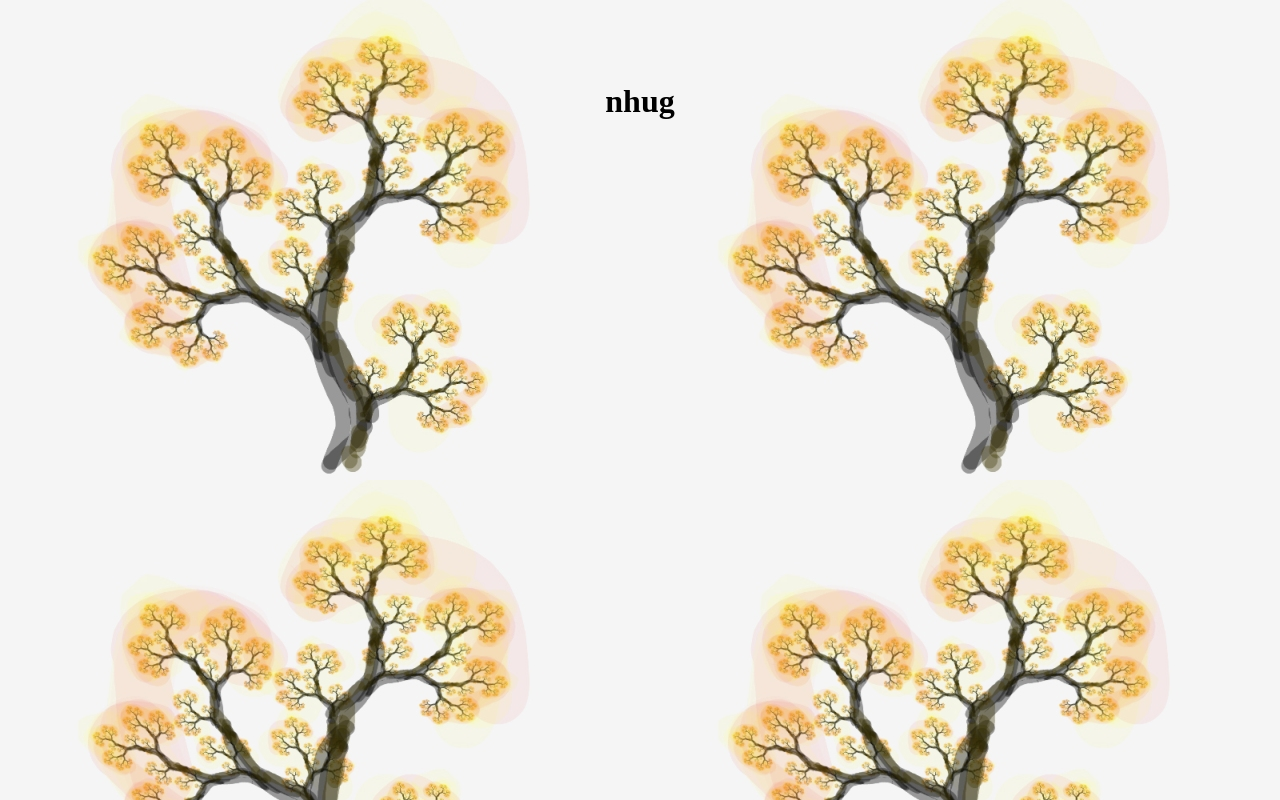
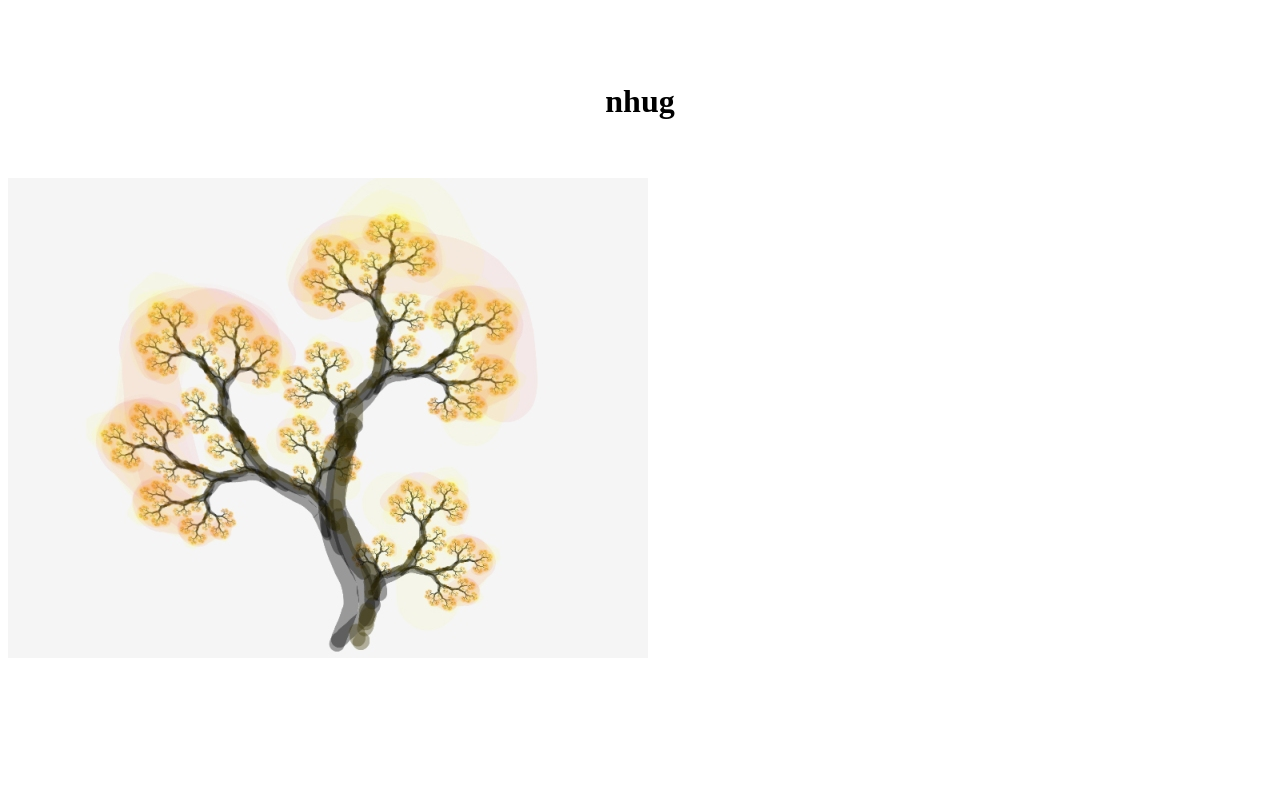
Before and after one commit to juan-nhug-eu/cie10, a plain HTML site: page index.html in a window 1280 px wide. Drawn offline with Linux system fonts and the light colour scheme.

Commit message:
Update index.html

```diff
--- a/index.html
+++ b/index.html
@@ -10,8 +10,6 @@
     <h1><center>nhug</center></h1>
     <br>
     <br>
-    <style>
-    	body{background-image: url('arbol_fractal.jpg');}
-    </style>
+    <img src="arbol_fractal.jpg" alt="" />
 </body>
 </html>
```
